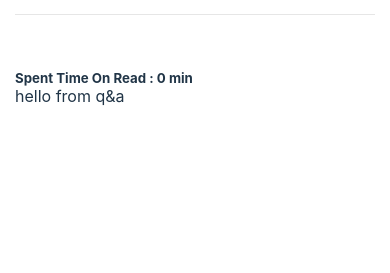
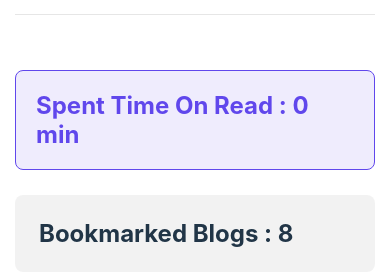
Before and after one commit to dev-nirob1/knowledge-cafe-assignment, a React (Vite) app: page / in a window 390 px wide. Shown: the part 3414-3687 px from the top of the page. Before the commit the page ends 3520 px from the top, so only its background shows below. Built offline with nearby package versions, Linux system fonts and the light colour scheme.

Commit message:
title showig onclick mark as read btn

```diff
--- a/src/Components/Blog/Blog.jsx
+++ b/src/Components/Blog/Blog.jsx
@@ -7,7 +7,7 @@ const Blog = (props) => {
     const { title, author, authorImg, publishedIn, timeToRead
         , titleImg, hashTags } = props.blog;
 
-        const addSpentTime = props.addSpentTime;
+    const {addSpentTime, markAsRead} = props;
     return (
         <div className='blog'>
             <img src={titleImg} alt="title image" />
@@ -28,7 +28,7 @@ const Blog = (props) => {
                 <p>{hashTags[0]}</p>
                 <p>{hashTags[1]}</p>
             </div>
-            <button className='button'>Mark as Read</button>
+            <button onClick={()=>markAsRead(title)} className='button'>Mark as Read</button>
 
         </div>
     );
--- a/src/Components/Body/Body.css
+++ b/src/Components/Body/Body.css
@@ -4,8 +4,46 @@
     gap: 25px;
 }
 
-@media only screen and (max-width: 600px){
-    .blogs-container{
+.cart {
+    padding: 30px;
+}
+
+.spent-time {
+    padding: 20px;
+    font-size: 24px;
+    font-weight: bold;
+    color: #6047EC;
+    background-color: #6047ec1a;
+    border: 1px solid #6047EC;
+    border-radius: 8px;
+}
+
+.bookmark-counter {
+    font-weight: 700;
+    font-size: 24px;
+}
+
+.title-container {
+    padding: 24px;
+    margin-top: 25px;
+    border-radius: 8px;
+    background: #1111110d;
+}
+
+.mark-title {
+    margin: 15px 0;
+    background-color: #fff;
+    padding: 20px;
+    border-radius: 8px;
+    font-weight: 600;
+    font-size: 18px;
+}
+
+@media only screen and (max-width: 600px) {
+    .blogs-container {
         grid-template-columns: 1fr;
     }
+    .cart {
+        padding: 0;
+    }
 }
--- a/src/Components/Body/Body.jsx
+++ b/src/Components/Body/Body.jsx
@@ -5,6 +5,9 @@ const Body = () => {
     const [blogs, setBlogs] = useState([]);
 
     const [spentTime, setSpentTime] = useState(0);
+
+    const [readBlogs, setReadBlogs] = useState([]);
+
     useEffect(() => {
         fetch('data.json')
             .then(res => res.json())
@@ -15,19 +18,38 @@ const Body = () => {
         const newTime = spentTime + timeToRead;
         setSpentTime(newTime)
     }
+
+    const markAsRead = (title) => {
+        if(readBlogs.includes(title) ){
+            return;
+        }
+        else{
+            setReadBlogs([...readBlogs, title]);
+        }
+    };
+
     return (
         <div>
             <div className="blogs-container">
                 <div className="blog">
                     {
-                        blogs.map(blog => <Blog key={blog.id} timeToRead={blog.timeToRead} blog={blog} addSpentTime={addSpentTime}></Blog>)
+                        blogs.map(blog => <Blog key={blog.id} timeToRead={blog.timeToRead} blog={blog} addSpentTime={addSpentTime} markAsRead={markAsRead}></Blog>)
                     }
 
                 </div>
+
                 <div className="cart">
                     <div>
-                        <h5>Spent Time On Read :  {spentTime} min</h5>
+                        <h5 className='spent-time'>Spent Time On Read :  {spentTime} min</h5>
                     </div>
+
+                    <div className='title-container'>
+                        <h4 className='bookmark-counter'>Bookmarked Blogs : 8</h4>
+                        {
+                            readBlogs.map((title, id) => (<p className='mark-title' key={id}>{title}</p>))
+                        }
+                    </div>
+
                 </div>
             </div>
         </div>
```
